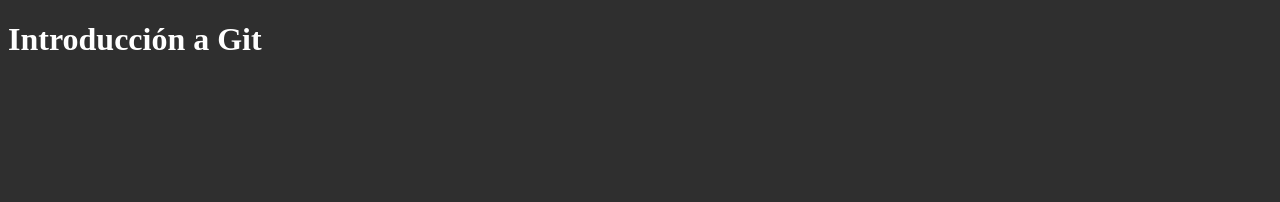
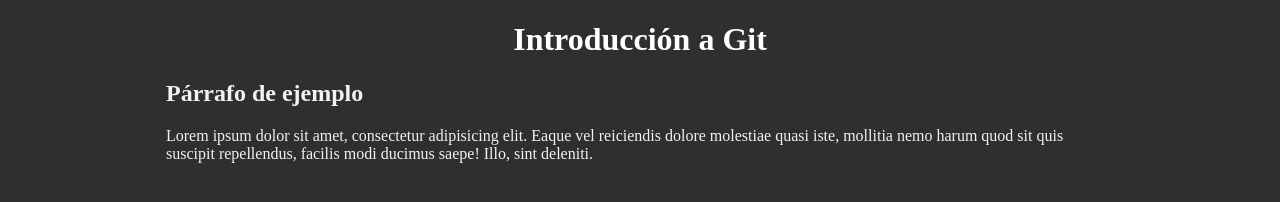
Before and after one commit to rojaence/IntroduccionGit, a plain HTML site: page index.html in a window 1280 px wide. Drawn offline with Linux system fonts and the light colour scheme.

Commit message:
Agregado párrafo de ejemplo con estilo

```diff
--- a/css/styles.css
+++ b/css/styles.css
@@ -2,6 +2,14 @@
     background-color: #2f2f2f;
 }
 
-h1{
+.title{
     color: #fff;
+    text-align: center;
 }
+
+.paragraph{
+    width: 75%;
+    margin-left: auto;
+    margin-right: auto;
+    color: #f2f2f2;
+}
--- a/index.html
+++ b/index.html
@@ -8,6 +8,10 @@
     <title>Introducción a GIT</title>
 </head>
 <body>
-    <h1>Introducción a Git</h1>
+    <h1 class="title">Introducción a Git</h1>
+    <div class="paragraph">
+        <h2 class="parapraph__title">Párrafo de ejemplo</h2>
+        <p>Lorem ipsum dolor sit amet, consectetur adipisicing elit. Eaque vel reiciendis dolore molestiae quasi iste, mollitia nemo harum quod sit quis suscipit repellendus, facilis modi ducimus saepe! Illo, sint deleniti.</p>
+    </div>
 </body>
 </html>
```
